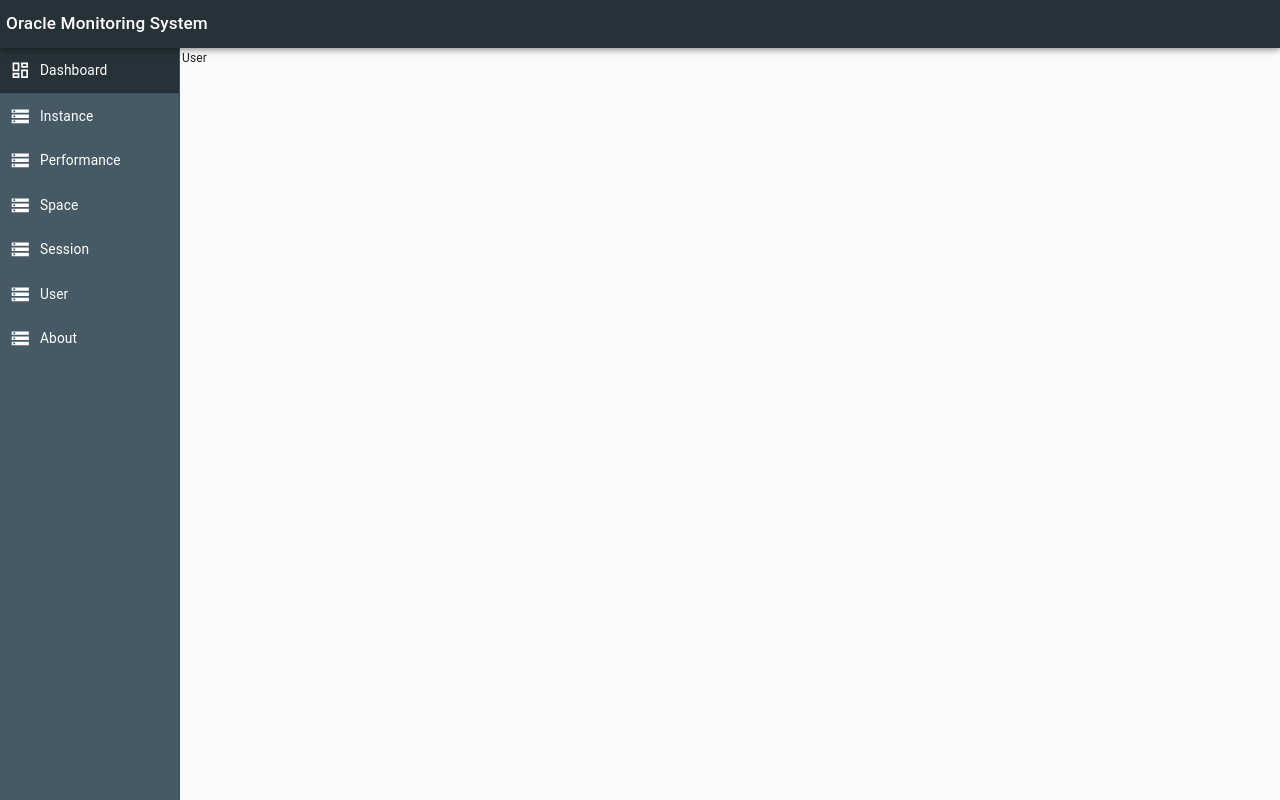
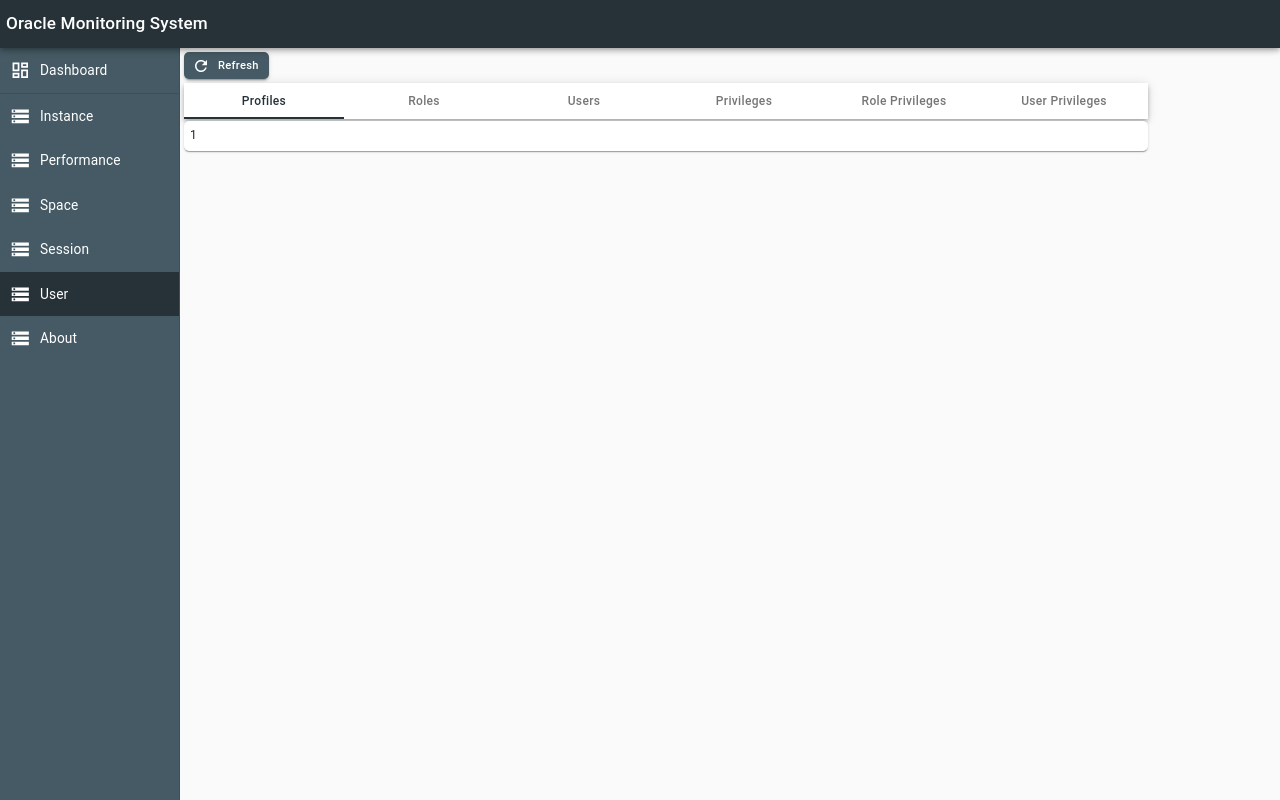
Before and after one commit to xueyublue/oms-mui, a React (Create React App) app: page /user in a window 1280 px wide. Built offline with nearby package versions, Linux system fonts and the light colour scheme.

Commit message:
update redux store namings

```diff
--- a/src/components/pages/instance/InstancePage.jsx
+++ b/src/components/pages/instance/InstancePage.jsx
@@ -8,7 +8,7 @@
 import RefreshIcon from "@material-ui/icons/Refresh";
 
 import { sidenavSelected } from "../../../store/ui/sidenav";
-import { setCurrentTab } from "../../../store/ui/instanceDetail";
+import { setCurrentTab } from "../../../store/ui/instance";
 import TabPanel from "../../common/TabPanel";
 import InstanceDetails from "./InstanceDetails";
 import SgaConfiguration from "./SgaConfiguration";
@@ -39,7 +39,7 @@
 
   const classes = useStyles();
   const dispatch = useDispatch();
-  const currentTab = useSelector((state) => state.ui.instanceDetail.currentTab);
+  const currentTab = useSelector((state) => state.ui.instance.currentTab);
 
   const handleTabChange = (event, newValue) => {
     dispatch(setCurrentTab({ currentTab: newValue }));
--- a/src/components/pages/instance/OracleParameters.jsx
+++ b/src/components/pages/instance/OracleParameters.jsx
@@ -10,7 +10,7 @@
 
 import { loadParameters } from "../../../store/oracle/instance";
 import { TableCellHeader } from "../../common/TableCellHeader";
-import { parameterPageChanged, parameterPageSizeChanged } from "../../../store/ui/instanceDetail";
+import { parameterPageChanged, parameterPageSizeChanged } from "../../../store/ui/instance";
 
 const useStyles = makeStyles((theme) => ({
   table: {
@@ -27,8 +27,8 @@
   const classes = useStyles();
   const dispatch = useDispatch();
   const parametersData = useSelector((state) => state.oracle.instance.parameters.list);
-  const parametersPageSize = useSelector((state) => state.ui.instanceDetail.parameters.pageSize);
-  const parametersCurrentPage = useSelector((state) => state.ui.instanceDetail.parameters.currentPage);
+  const parametersPageSize = useSelector((state) => state.ui.instance.parameters.pageSize);
+  const parametersCurrentPage = useSelector((state) => state.ui.instance.parameters.currentPage);
 
   const handleParametersCurrentPageChange = (event, newPage) => {
     dispatch(parameterPageChanged({ currentPage: newPage }));
--- a/src/components/pages/instance/ResourceLimit.jsx
+++ b/src/components/pages/instance/ResourceLimit.jsx
@@ -10,7 +10,7 @@
 
 import { loadResourceLimit } from "../../../store/oracle/instance";
 import { TableCellHeader } from "../../common/TableCellHeader";
-import { resourceLimitPageChanged, resourceLimitPageSizeChanged } from "../../../store/ui/instanceDetail";
+import { resourceLimitPageChanged, resourceLimitPageSizeChanged } from "../../../store/ui/instance";
 
 const useStyles = makeStyles((theme) => ({
   table: {
@@ -27,8 +27,8 @@
   const classes = useStyles();
   const dispatch = useDispatch();
   const resourceLimitData = useSelector((state) => state.oracle.instance.resourceLimit.list);
-  const resourceLimitPageSize = useSelector((state) => state.ui.instanceDetail.resourceLimit.pageSize);
-  const resourceLimitCurrentPage = useSelector((state) => state.ui.instanceDetail.resourceLimit.currentPage);
+  const resourceLimitPageSize = useSelector((state) => state.ui.instance.resourceLimit.pageSize);
+  const resourceLimitCurrentPage = useSelector((state) => state.ui.instance.resourceLimit.currentPage);
 
   const handleResourceLimitCurrentPageChange = (event, newPage) => {
     dispatch(resourceLimitPageChanged({ currentPage: newPage }));
--- a/src/components/pages/space_/SpacePage.jsx
+++ b/src/components/pages/space_/SpacePage.jsx
@@ -7,7 +7,7 @@
 import { Button, AppBar, Tabs, Tab } from "@material-ui/core";
 import RefreshIcon from "@material-ui/icons/Refresh";
 
-import { setCurrentTab } from "../../../store/ui/spaceManager";
+import { setCurrentTab } from "../../../store/ui/space";
 import TabPanel from "../../common/TabPanel";
 import Tablespace from "./Tablespace";
 import TopTables from "./TopTables";
@@ -36,7 +36,7 @@
 
   const classes = useStyles();
   const dispatch = useDispatch();
-  const currentTab = useSelector((state) => state.ui.spaceManager.currentTab);
+  const currentTab = useSelector((state) => state.ui.space.currentTab);
 
   const handleTabChange = (event, newValue) => {
     dispatch(setCurrentTab({ currentTab: newValue }));
--- a/src/components/pages/space_/TableRecords.jsx
+++ b/src/components/pages/space_/TableRecords.jsx
@@ -17,7 +17,7 @@
   tableRecordsOwnerChanged,
   tableRecordsPageChanged,
   tableRecordsPageSizeChanged,
-} from "../../../store/ui/spaceManager";
+} from "../../../store/ui/space";
 import { TablePagination } from "@material-ui/core";
 
 const useStyles = makeStyles((theme) => ({
@@ -42,9 +42,9 @@
   const classes = useStyles();
   const dispatch = useDispatch();
   const tableRecordsData = useSelector((state) => state.oracle.space.tableRecords.list);
-  const tableRecordsSelectedOwner = useSelector((state) => state.ui.spaceManager.tableRecords.selectedOwner);
-  const tableRecordsPageSize = useSelector((state) => state.ui.spaceManager.tableRecords.pageSize);
-  const tableRecordsCurrentPage = useSelector((state) => state.ui.spaceManager.tableRecords.currentPage);
+  const tableRecordsSelectedOwner = useSelector((state) => state.ui.space.tableRecords.selectedOwner);
+  const tableRecordsPageSize = useSelector((state) => state.ui.space.tableRecords.pageSize);
+  const tableRecordsCurrentPage = useSelector((state) => state.ui.space.tableRecords.currentPage);
 
   const handleTableRecordsOwnerChange = (event) => {
     dispatch(tableRecordsOwnerChanged({ selectedOwner: event.target.value }));
--- a/src/components/pages/space_/TopIndexes.jsx
+++ b/src/components/pages/space_/TopIndexes.jsx
@@ -18,7 +18,7 @@
   topIndexesDisplayLimitChanged,
   topIndexesPageChanged,
   topIndexesPageSizeChanged,
-} from "../../../store/ui/spaceManager";
+} from "../../../store/ui/space";
 import { TablePagination } from "@material-ui/core";
 
 const useStyles = makeStyles((theme) => ({
@@ -44,10 +44,10 @@
   const dispatch = useDispatch();
   const ownersData = useSelector((state) => state.oracle.space.owners.list);
   const topIndexesData = useSelector((state) => state.oracle.space.topIndexes.list);
-  const topIndexesSelectedOwner = useSelector((state) => state.ui.spaceManager.topIndexes.selectedOwner);
-  const topIndexesSelectedDisplayLimit = useSelector((state) => state.ui.spaceManager.topIndexes.selectedDisplayLimit);
-  const topIndexesPageSize = useSelector((state) => state.ui.spaceManager.topIndexes.pageSize);
-  const topIndexesCurrentPage = useSelector((state) => state.ui.spaceManager.topIndexes.currentPage);
+  const topIndexesSelectedOwner = useSelector((state) => state.ui.space.topIndexes.selectedOwner);
+  const topIndexesSelectedDisplayLimit = useSelector((state) => state.ui.space.topIndexes.selectedDisplayLimit);
+  const topIndexesPageSize = useSelector((state) => state.ui.space.topIndexes.pageSize);
+  const topIndexesCurrentPage = useSelector((state) => state.ui.space.topIndexes.currentPage);
 
   const handleTopIndexesOwnerChange = (event) => {
     dispatch(topIndexesOwnerChanged({ selectedOwner: event.target.value }));
--- a/src/components/pages/space_/TopTables.jsx
+++ b/src/components/pages/space_/TopTables.jsx
@@ -18,7 +18,7 @@
   topTablesDisplayLimitChanged,
   topTablesPageChanged,
   topTablesPageSizeChanged,
-} from "../../../store/ui/spaceManager";
+} from "../../../store/ui/space";
 import { TablePagination } from "@material-ui/core";
 
 const useStyles = makeStyles((theme) => ({
@@ -44,10 +44,10 @@
   const dispatch = useDispatch();
   const ownersData = useSelector((state) => state.oracle.space.owners.list);
   const topTablesData = useSelector((state) => state.oracle.space.topTables.list);
-  const topTablesSelectedOwner = useSelector((state) => state.ui.spaceManager.topTables.selectedOwner);
-  const topTablesSelectedDisplayLimit = useSelector((state) => state.ui.spaceManager.topTables.selectedDisplayLimit);
-  const topTablesPageSize = useSelector((state) => state.ui.spaceManager.topTables.pageSize);
-  const topTablesCurrentPage = useSelector((state) => state.ui.spaceManager.topTables.currentPage);
+  const topTablesSelectedOwner = useSelector((state) => state.ui.space.topTables.selectedOwner);
+  const topTablesSelectedDisplayLimit = useSelector((state) => state.ui.space.topTables.selectedDisplayLimit);
+  const topTablesPageSize = useSelector((state) => state.ui.space.topTables.pageSize);
+  const topTablesCurrentPage = useSelector((state) => state.ui.space.topTables.currentPage);
 
   const handleTopTablesOwnerChange = (event) => {
     dispatch(topTablesOwnerChanged({ selectedOwner: event.target.value }));
--- a/src/components/pages/user/UserPage.jsx
+++ b/src/components/pages/user/UserPage.jsx
@@ -1,7 +1,84 @@
-import React from "react";
+import React, { useEffect } from "react";
+import { useDispatch, useSelector } from "react-redux";
+import { sidenavSelected } from "../../../store/ui/sidenav";
+import { makeStyles } from "@material-ui/core/styles";
+import TableContainer from "@material-ui/core/TableContainer";
+import Paper from "@material-ui/core/Paper";
+import { Button, AppBar, Tabs, Tab } from "@material-ui/core";
+import RefreshIcon from "@material-ui/icons/Refresh";
 
-const User = () => {
-  return <div>User</div>;
+import { setCurrentTab } from "../../../store/ui/user";
+import TabPanel from "../../common/TabPanel";
+
+const useStyles = makeStyles((theme) => ({
+  root: {
+    "& > *": {
+      margin: theme.spacing(1),
+    },
+  },
+}));
+
+function a11yProps(index) {
+  return {
+    id: `simple-tab-${index}`,
+    "aria-controls": `simple-tabpanel-${index}`,
+  };
+}
+
+const UserPage = () => {
+  useEffect(() => {
+    dispatch(sidenavSelected({ selectedMenuIndex: 15 }));
+  });
+
+  const classes = useStyles();
+  const dispatch = useDispatch();
+  const currentTab = useSelector((state) => state.ui.user.currentTab);
+
+  const handleTabChange = (event, newValue) => {
+    dispatch(setCurrentTab({ currentTab: newValue }));
+  };
+
+  return (
+    <div className={classes.root}>
+      <Button startIcon={<RefreshIcon />}>Refresh</Button>
+      <AppBar position="static" color="inherit">
+        <Tabs
+          value={currentTab}
+          indicatorColor="primary"
+          textColor="primary"
+          onChange={handleTabChange}
+          aria-label="simple tabs example"
+        >
+          <Tab label="Profiles" {...a11yProps(0)} />
+          <Tab label="Roles" {...a11yProps(1)} />
+          <Tab label="Users" {...a11yProps(2)} />
+          <Tab label="Privileges" {...a11yProps(3)} />
+          <Tab label="Role&nbsp;Privileges" {...a11yProps(4)} />
+          <Tab label="User&nbsp;Privileges" {...a11yProps(5)} />
+        </Tabs>
+      </AppBar>
+      <TableContainer component={Paper}>
+        <TabPanel value={currentTab} index={0}>
+          1
+        </TabPanel>
+        <TabPanel value={currentTab} index={1}>
+          2
+        </TabPanel>
+        <TabPanel value={currentTab} index={2}>
+          3
+        </TabPanel>
+        <TabPanel value={currentTab} index={3}>
+          4
+        </TabPanel>
+        <TabPanel value={currentTab} index={4}>
+          5
+        </TabPanel>
+        <TabPanel value={currentTab} index={5}>
+          6
+        </TabPanel>
+      </TableContainer>
+    </div>
+  );
 };
 
-export default User;
+export default UserPage;
--- a/src/store/configureStore.js
+++ b/src/store/configureStore.js
@@ -4,9 +4,10 @@
 import api from "./middleware/api";
 import logger from "./middleware/logger";
 import toast from "./middleware/toast";
-import instanceDetail from "./ui/instanceDetail";
-import sidenav from "./ui/sidenav";
-import spaceManager from "./ui/spaceManager";
+import instanceUI from "./ui/instance";
+import sidenavUI from "./ui/sidenav";
+import spaceUI from "./ui/space";
+import userUI from "./ui/user";
 
 export default function store() {
   return configureStore({
@@ -16,9 +17,10 @@
         instance: instance,
       }),
       ui: combineReducers({
-        sidenav: sidenav,
-        instanceDetail: instanceDetail,
-        spaceManager: spaceManager,
+        sidenav: sidenavUI,
+        instance: instanceUI,
+        space: spaceUI,
+        user: userUI,
       }),
     }),
     middleware: [...getDefaultMiddleware(), logger({ destination: "console" }), toast, api],
--- a/src/store/ui/user.js
+++ b/src/store/ui/user.js
@@ -0,0 +1,16 @@
+import { createSlice } from "@reduxjs/toolkit";
+
+const slice = createSlice({
+  name: "user",
+  initialState: {
+    currentTab: 0,
+  },
+  reducers: {
+    setCurrentTab: (state, action) => {
+      state.currentTab = action.payload.currentTab;
+    },
+  },
+});
+
+export const { setCurrentTab } = slice.actions;
+export default slice.reducer;
```
Also changed, not shown: src/store/ui/instance.js (renamed from src/store/ui/instanceDetail.js), src/store/ui/space.js (renamed from src/store/ui/spaceManager.js).
